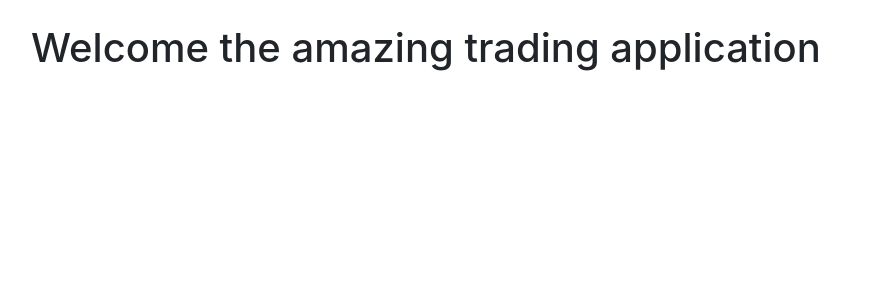
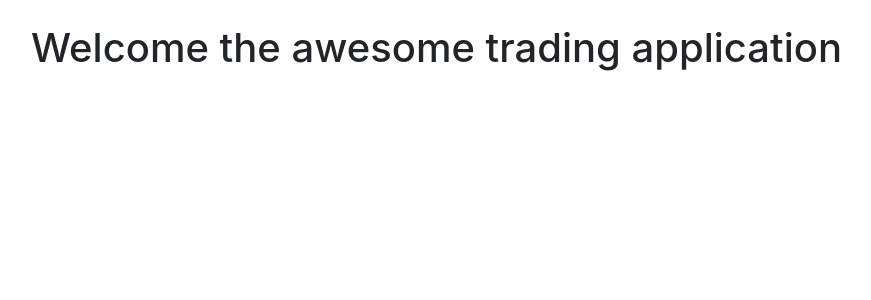
Before and after one commit to vychiokas/flask_trading_app, a Flask app: page / in a window 1280 px wide. Shown: the part 56-356 px from the top of the page, without its empty margins (54-925 px from the left). Run offline with Flask 2, Linux system fonts and the light colour scheme; some libraries are stand-ins or nearby versions.

Commit message:
changing index page and ci on part

```diff
--- a/trading_app/templates/index.html
+++ b/trading_app/templates/index.html
@@ -2,6 +2,6 @@
 
 {% block content %}
 
-<h1>Welcome the amazing trading application</h1>
+<h1>Welcome the awesome trading application</h1>
 
 {% endblock %}
```
